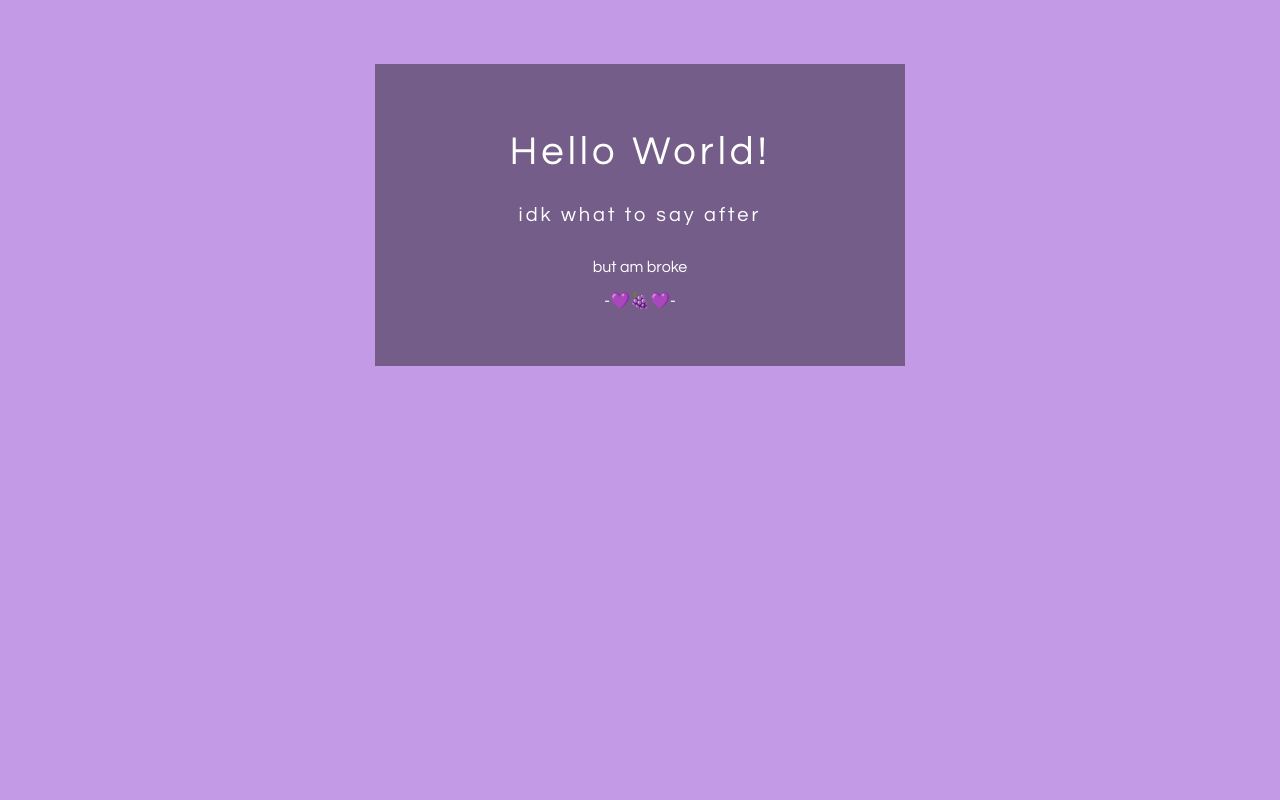
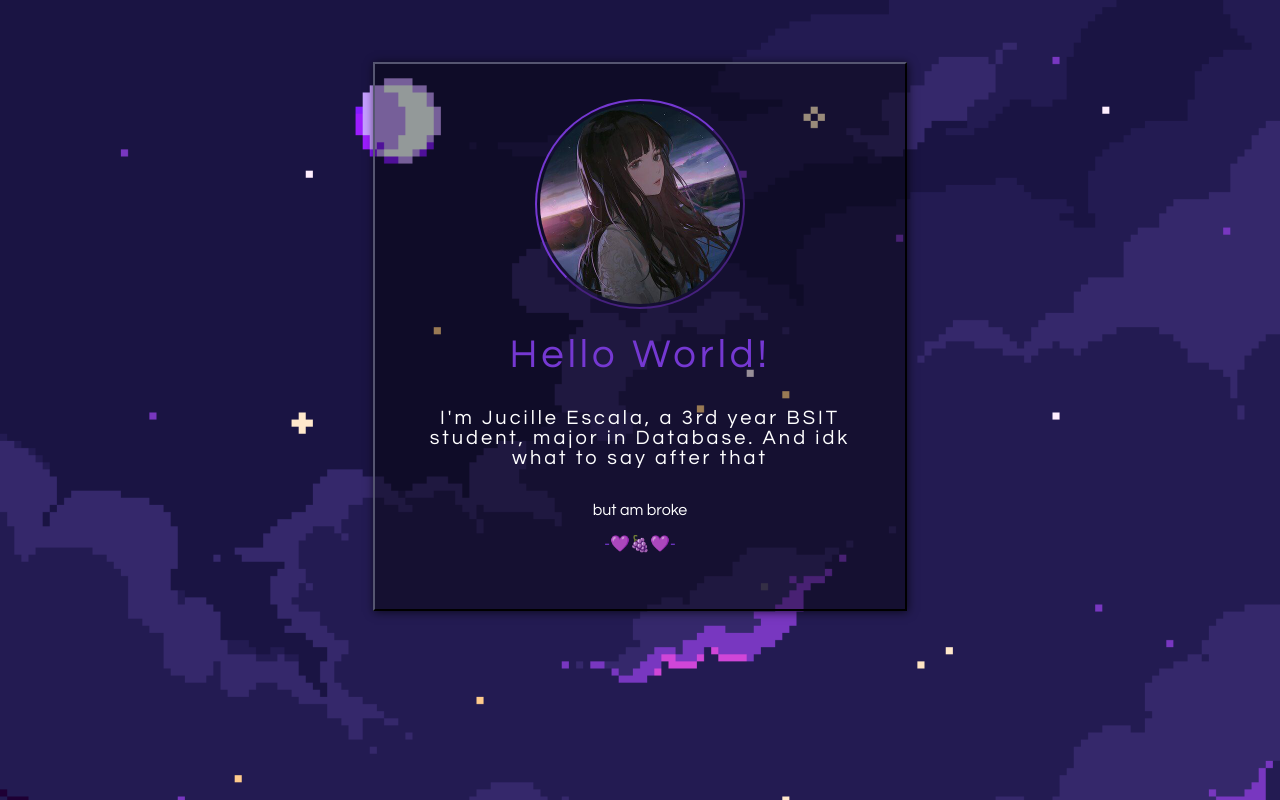
Before and after one commit to liddolghost/firstFirebase, a website built with webpack: page dist/index.html in a window 1280 px wide. Built offline with nearby package versions, Linux system fonts and the light colour scheme; some packages are replaced by stand-ins of ours.

Commit message:
Final Commit

```diff
--- a/dist/index.html
+++ b/dist/index.html
@@ -4,30 +4,43 @@
     <meta charset="UTF-8">
     <meta http-equiv="X-UA-Compatible" content="IE=edge">
     <meta name="viewport" content="width=device-width, initial-scale=1.0">
-    <title>こんにちは世界</title>
+    <title>༊*·˚こんにちは世界</title>
+    <link rel="icon" type="image/x-icon" href="Picture1.ico">
     <script defer src="./bundle.js"></script>
-    <!--<link rel="stylesheet" href="style.css">-->
 </head>
 <body style="margin: 0;
             padding: 0;
-            background-color: rgba(111, 13, 197, 0.415);
+            background-image: url('purple.gif');
+            background-attachment: fixed;
             background-size: cover;">
+            <!--background-color: rgba(111, 13, 197, 0.415);-->
     <div style="width: 450px; background: rgba(0, 0, 0, 0.4);
                 padding: 40px;
                 text-align: center;
                 margin: auto;
                 margin-top: 5%;
                 color: white;
-
-                font-family: 'Century Gothic', sans-serif;">
+                -webkit-box-shadow: 1px 1px 9px 2px rgba(0,0,0,0.63);
+                box-shadow: 1px 1px 9px 2px rgba(0,0,0,0.63);
+                font-family: 'Century Gothic', sans-serif;
+                outline: 2px outset #16161d;
+                ">
+        <img src="profile.jpg" alt="" style="border-radius: 50%;
+                                            width: 200px;
+                                            height: 200px;
+                                            outline: 2px outset #7538d2;
+                                            outline-offset: 3px;">
         <h1 style="font-size: 40px;
                     letter-spacing: 4px;
-                    font-weight: 100;">Hello World!</h1>
+                    font-weight: 100;
+                    color: #7538d2;
+                    ">Hello World!</h1>
         <h5 style="font-size: 20px;
                     letter-spacing: 3px;
-                    font-weight: 100;">idk what to say after</h5>
+                    font-weight: 100;
+                    ">I'm Jucille Escala, a 3rd year BSIT student, major in Database. And idk what to say after that</h5>
         <p style="text-align: center;">but am broke</p>
-        <p style="text-align: center;">-&#128156;&#127815;&#128156;-</p>
+        <p style="color:#7538d2 ;text-align: center;">-&#128156;&#127815;&#128156;-</p>
     </div>
 </body>
 </html>
```
Also changed, not shown: dist/Picture1.ico (added), dist/profile.jpg (added), dist/purple.gif (added), 1 other file.
